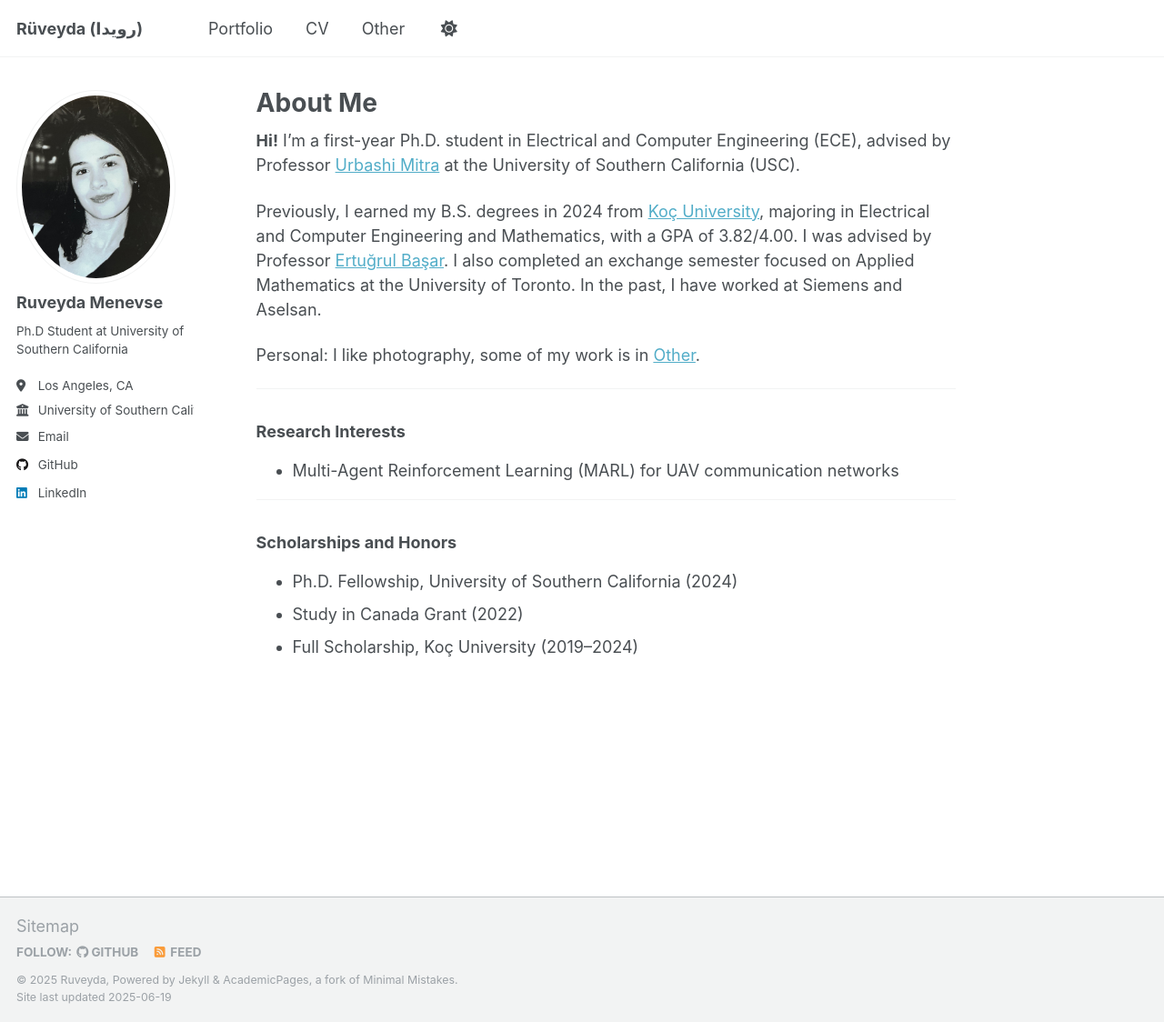
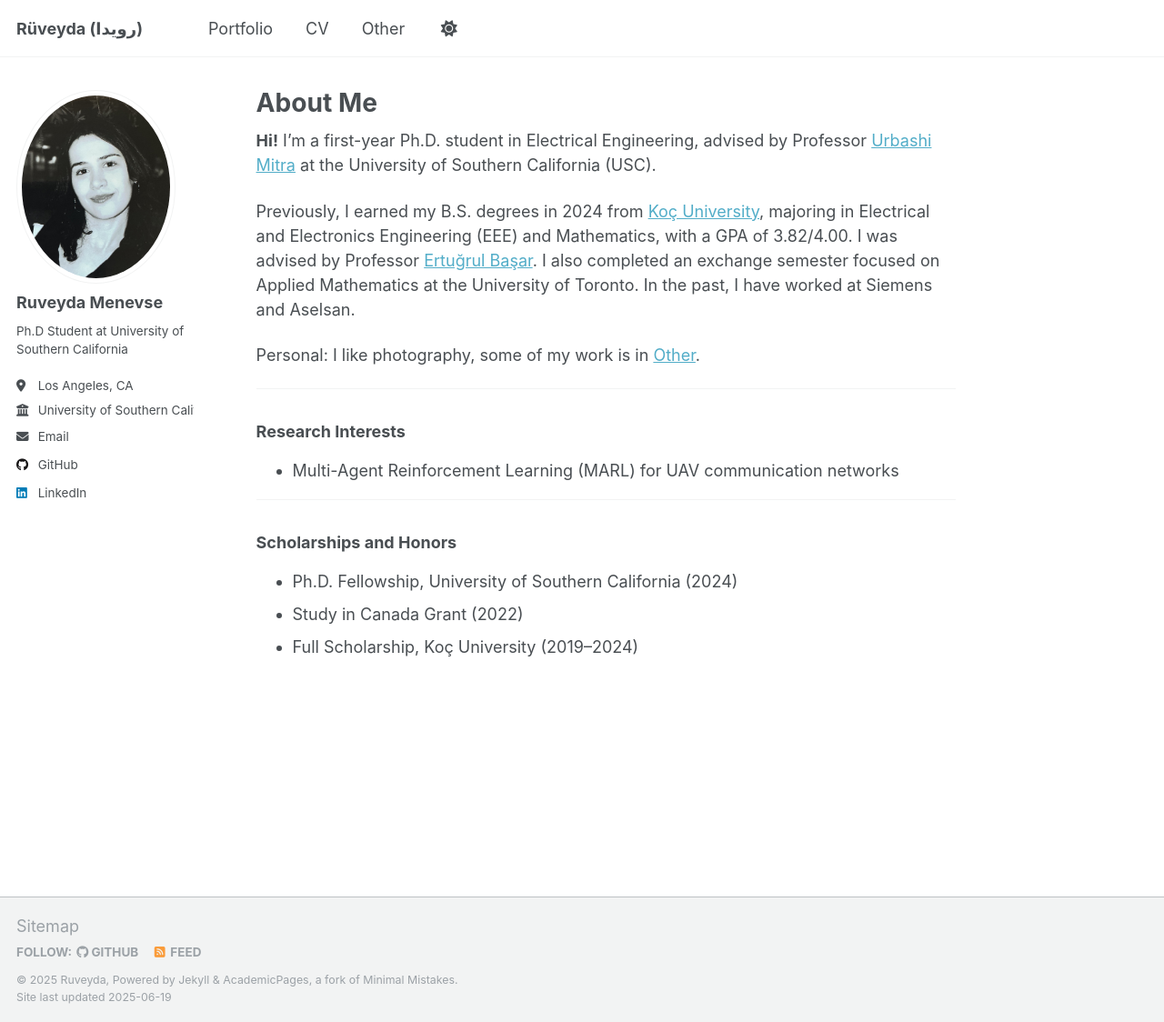
Before and after one commit to menevser/menevser.github.io, a Jekyll site: the page built from _pages/about.md, in a window 1280 px wide and 1124 px high. Shown: the whole window at 91% size. Built offline with Jekyll 4.4.1, drawn with Linux system fonts in a browser that asks for light colours.

Commit message:
Update about.md

```diff
--- a/_pages/about.md
+++ b/_pages/about.md
@@ -7,9 +7,9 @@ redirect_from:
   - /about.html
 ---
 
-**Hi!** I’m a first-year Ph.D. student in Electrical and Computer Engineering (ECE), advised by Professor [Urbashi Mitra](https://viterbi.usc.edu/directory/faculty/Mitra/Urbashi) at the University of Southern California (USC).
+**Hi!** I’m a first-year Ph.D. student in Electrical Engineering, advised by Professor [Urbashi Mitra](https://viterbi.usc.edu/directory/faculty/Mitra/Urbashi) at the University of Southern California (USC).
 
-Previously, I earned my B.S. degrees in 2024 from [Koç University](https://www.ku.edu.tr/en/), majoring in Electrical and Computer Engineering and Mathematics, with a GPA of 3.82/4.00. I was advised by Professor [Ertuğrul Başar](https://www.tuni.fi/en/people/ertugrul-basar). I also completed an exchange semester focused on Applied Mathematics at the University of Toronto. In the past, I have worked at Siemens and Aselsan.
+Previously, I earned my B.S. degrees in 2024 from [Koç University](https://www.ku.edu.tr/en/), majoring in Electrical and Electronics Engineering (EEE) and Mathematics, with a GPA of 3.82/4.00. I was advised by Professor [Ertuğrul Başar](https://www.tuni.fi/en/people/ertugrul-basar). I also completed an exchange semester focused on Applied Mathematics at the University of Toronto. In the past, I have worked at Siemens and Aselsan.
 
 Personal: I like photography, some of my work is in [Other](https://menevser.github.io/other/).
 
```
